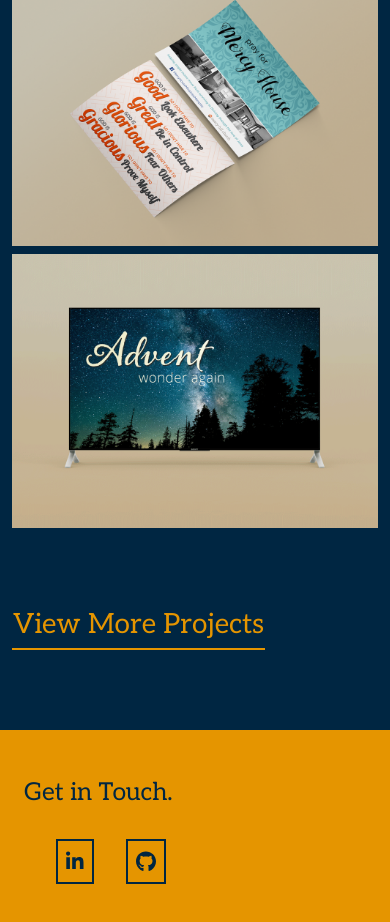
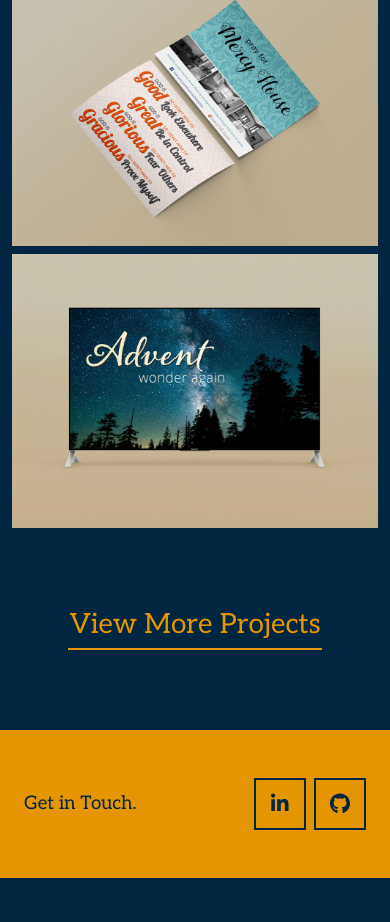
Before and after one commit to sawiggins/portfolio, a Gatsby site: page /portfolio/mercy-hill-church in a window 390 px wide. Shown: the part 1676-2598 px from the top of the page. After the commit the page ends 2554 px from the top, so only its background shows below. Built offline with nearby package versions, Linux system fonts and the light colour scheme; Gatsby itself is replaced by a stand-in of ours.

Commit message:
Fix portfolio image centering and responsive footer layout

```diff
--- a/src/components/footer.js
+++ b/src/components/footer.js
@@ -18,11 +18,11 @@ const Footer = () => {
   return (
     <Container fluid className="footer py-5">
       <Container>
-        <Row>
-          <Col md={4} lg={5} xl={{offset: 1, span: 5}}>
+        <Row className="align-items-center footer__row">
+          <Col xs="auto">
             <h2>Get in Touch.</h2>
           </Col>
-          <Col md={8} lg={7} xl={5} className="d-flex">
+          <Col xs="auto" className="d-flex gap-2 gap-md-4 justify-content-center footer__icons">
             <Button
                 variant="secondary"
                 target="_blank"
--- a/src/pages/portfolio/mercy-hill-church.js
+++ b/src/pages/portfolio/mercy-hill-church.js
@@ -37,7 +37,7 @@ const MercyHill = ({ data }) => {
       </Container>
       <Container>
       <Row className='my-5'>
-          <Col lg={{span:10, offset: 1}}>
+          <Col lg={{span:10, offset: 1}} className="text-center">
             <GatsbyImage image={getImage(data.MercyHillBanner)} alt="Mercy Hill Yard Banner" />
           </Col>
         </Row>
--- a/src/pages/portfolio/mid-south-culinary-alliance.js
+++ b/src/pages/portfolio/mid-south-culinary-alliance.js
@@ -35,7 +35,7 @@ const MSCA = ({ data }) => {
       </Container>
       <Container>
       <Row className='my-5'>
-          <Col>
+          <Col className="text-center">
             <GatsbyImage image={getImage(data.MSCAStylescape)} alt="MSCA Style Guide" />
           </Col>
         </Row>
@@ -49,7 +49,7 @@ const MSCA = ({ data }) => {
           </Col>
         </Row>
         <Row className='my-5'>
-          <Col>
+          <Col className="text-center">
             <GatsbyImage image={getImage(data.MSCAWebsite)} alt="MSCA Website" />
           </Col>
         </Row>
--- a/src/styles/components/footer.scss
+++ b/src/styles/components/footer.scss
@@ -4,30 +4,55 @@ $yellow: #E59500;
 .footer {
   background-color: $yellow;
 
+  .footer__row {
+    justify-content: space-between;
+    align-items: center;
+    gap: 1rem;
+    --bs-gutter-x: 0;
+  }
+
   h2 {
     color: $navy;
-  }
-
-  .btn, .btn-secondary {
-    margin-top: 0;
-  }
-
-  .btn_email {
-    flex-grow: 1;
-    padding: .5rem;
+    margin: 0;
+    text-align: left;
   }
 
   .btn_brand {
-    margin-left: 2rem;
-    padding: .5rem;
+    display: inline-flex;
+    align-items: center;
+    justify-content: center;
+    flex-shrink: 0;
+    width: 4.5rem;
+    height: 4.5rem;
+    margin: 0;
+    padding: 0;
+    font-size: 2rem;
+  }
+
+  @include media-breakpoint-down(md) {
+    .footer__row {
+      flex-wrap: nowrap;
+      gap: .75rem;
+    }
+
+    h2 {
+      font-size: clamp(1.15rem, 4.8vw, 2rem);
+    }
+
+    .footer__icons {
+      flex-shrink: 0;
+    }
+
+    .btn_brand {
+      width: 3.25rem;
+      height: 3.25rem;
+      font-size: 1.65rem;
+    }
   }
 
   @include media-breakpoint-up(md) {
-    h2 {
-      margin: 0;
-    }
-    .btn_brand, .btn_email {
-      padding: .85rem 2rem;
+    .footer__row {
+      gap: 1.5rem;
     }
   }
 }
--- a/src/styles/components/portfolio-more-projects.scss
+++ b/src/styles/components/portfolio-more-projects.scss
@@ -2,6 +2,7 @@ $navy: #002642;
 $yellow: #E59500;
 
 .portfolio__more-projects {
+  text-align: center;
 
   a::before {
     z-index: 2;
```
